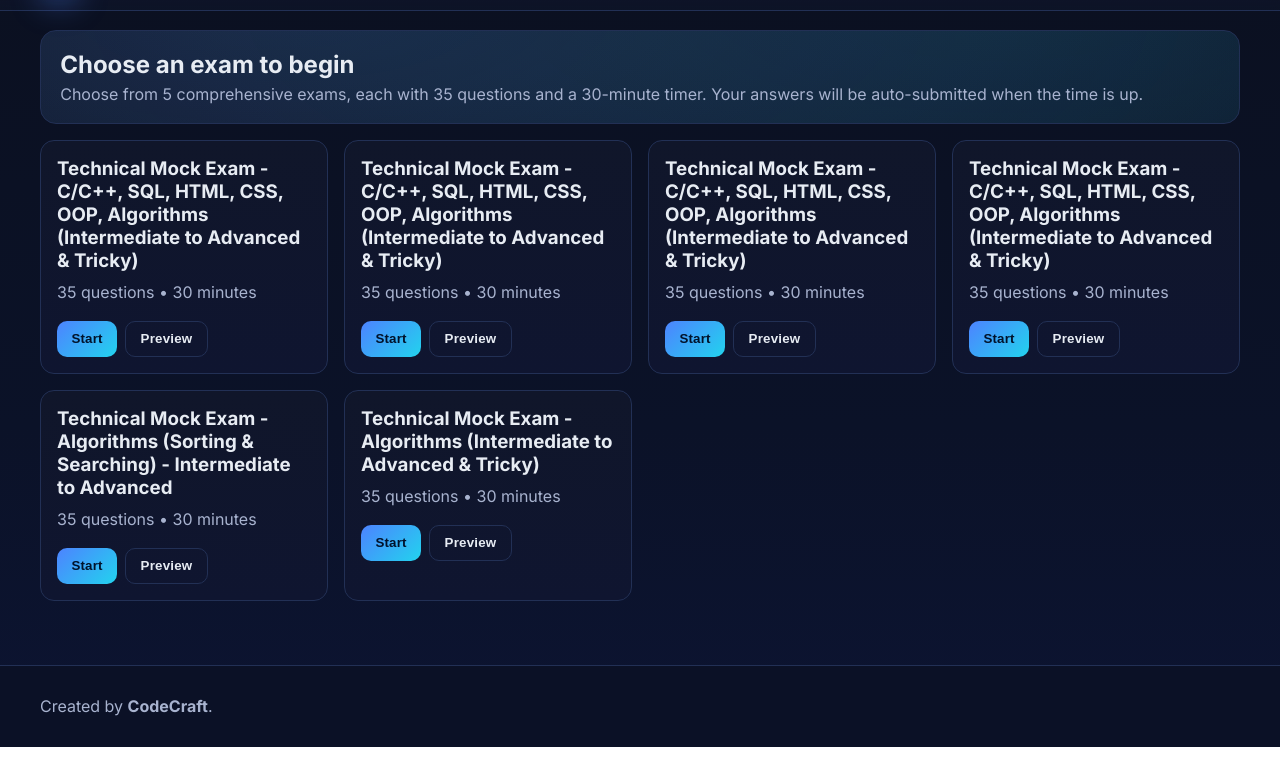
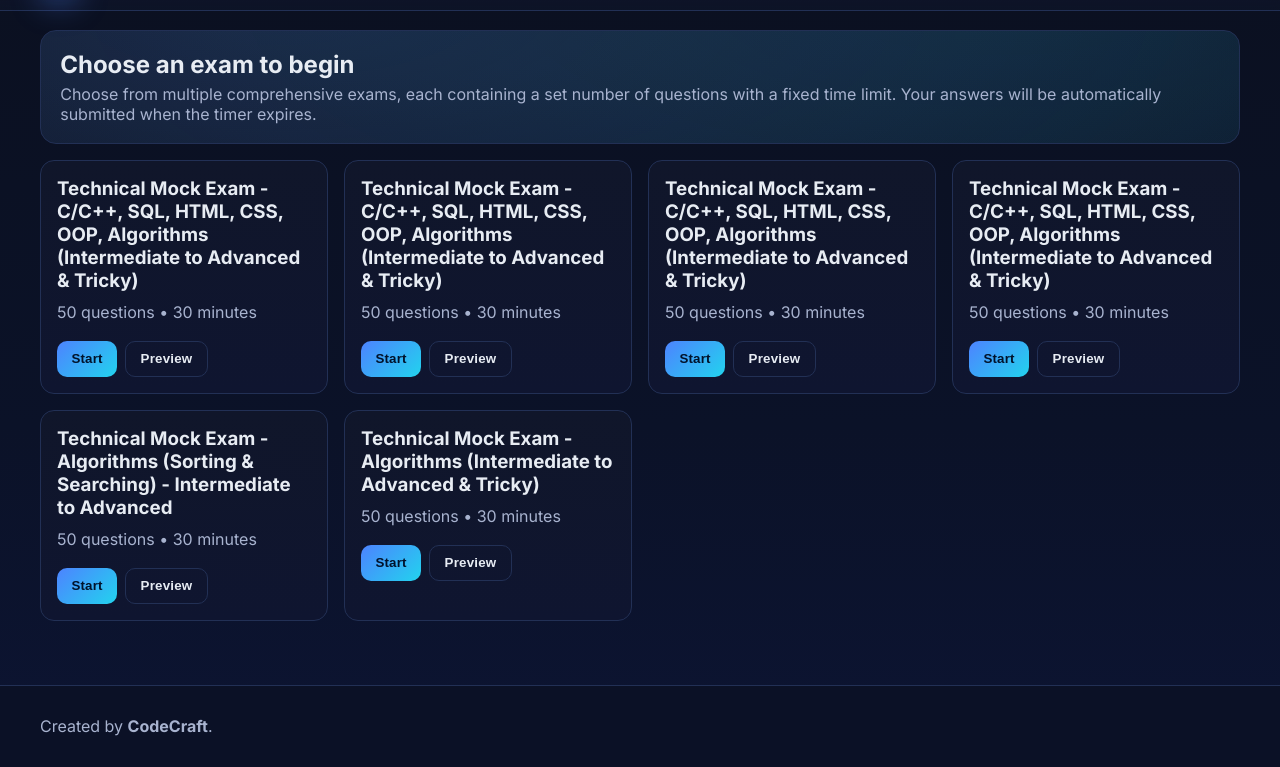
Before and after one commit to yousefsaad12/ITI-Track-Pre, a plain HTML site: page index.html in a window 1280 px wide. Shown: the part 54-821 px from the top of the page. Drawn offline with Linux system fonts and the light colour scheme.

Commit message:
UI Fixing

```diff
--- a/index.html
+++ b/index.html
@@ -49,9 +49,9 @@
         <div class="hero">
           <h2 id="homeTitle">Choose an exam to begin</h2>
           <p>
-            Choose from 5 comprehensive exams, each with 35 questions and a
-            30-minute timer. Your answers will be auto-submitted when the time
-            is up.
+            Choose from multiple comprehensive exams, each containing a set
+            number of questions with a fixed time limit. Your answers will be
+            automatically submitted when the timer expires.
           </p>
         </div>
         <div id="examList" class="exam-grid" role="list"></div>
--- a/script.js
+++ b/script.js
@@ -118,9 +118,12 @@ function renderHome() {
   state.exams.forEach((exam, idx) => {
     const card = document.createElement("article");
     card.className = "exam-card";
+    const questionCount = exam.questions.length;
+    const timerMinutes = 30; // If you have a timer property, use exam.timer || 30
+
     card.innerHTML = `
       <h3>${exam.title}</h3>
-      <p>35 questions • 30 minutes</p>
+      <p>${questionCount} questions • ${timerMinutes} minutes</p>
       <div style="display:flex; gap:.5rem; margin-top:.6rem">
         <button class="btn btn-primary">Start</button>
         <button class="btn btn-ghost">Preview</button>
@@ -371,7 +374,7 @@ function escapeHtml(text) {
 function showExam(exam) {
   // exam.questions is your questions array
   const questionCount = exam.questions.length;
-  const timerMinutes = exam.timer || 30; // Use exam.timer if available, else default to 30
+  const timerMinutes = 30; // Use exam.timer if available, else default to 30
 
   document.getElementById(
     "examMeta"
```
